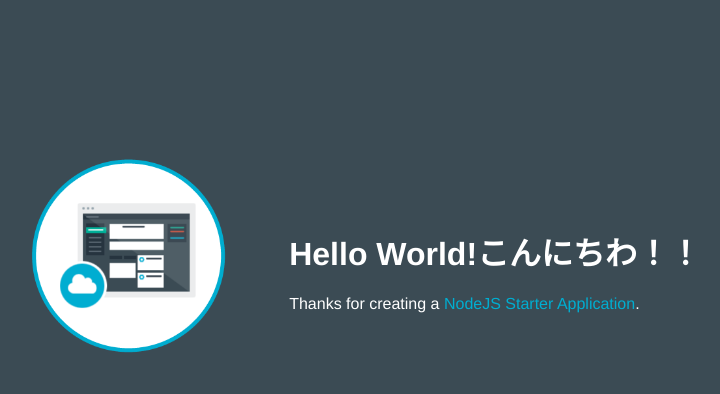
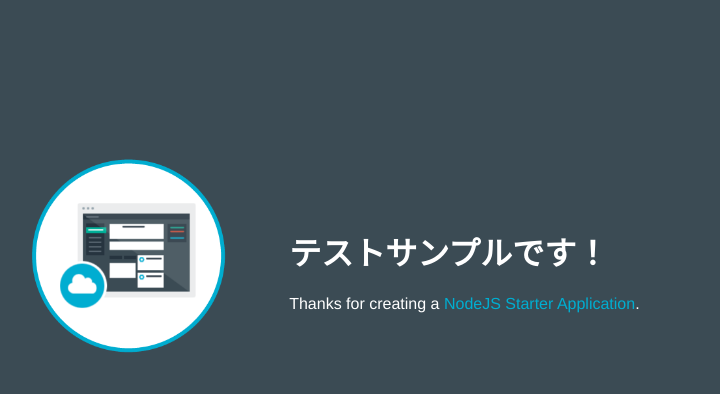
Before and after one commit to memotest999/blsample-1485346510293, a website: page public/index.html in a window 1280 px wide. Shown: the whole page, without its empty margins (253-973 px from the left). Drawn offline with Linux system fonts and the light colour scheme.

Commit message:
Update index.html

```diff
--- a/public/index.html
+++ b/public/index.html
@@ -16,7 +16,7 @@
           <img class = "newappIcon" src="images/newapp-icon.png">
         </td>
         <td>
-          <h1 id="message">Hello World!こんにちわ！！</h1>
+          <h1 id="message">テストサンプルです！</h1>
           <p class='description'></p> Thanks for creating a <span class = "blue">NodeJS Starter Application</span>.
         </td>
       </tr>
```
